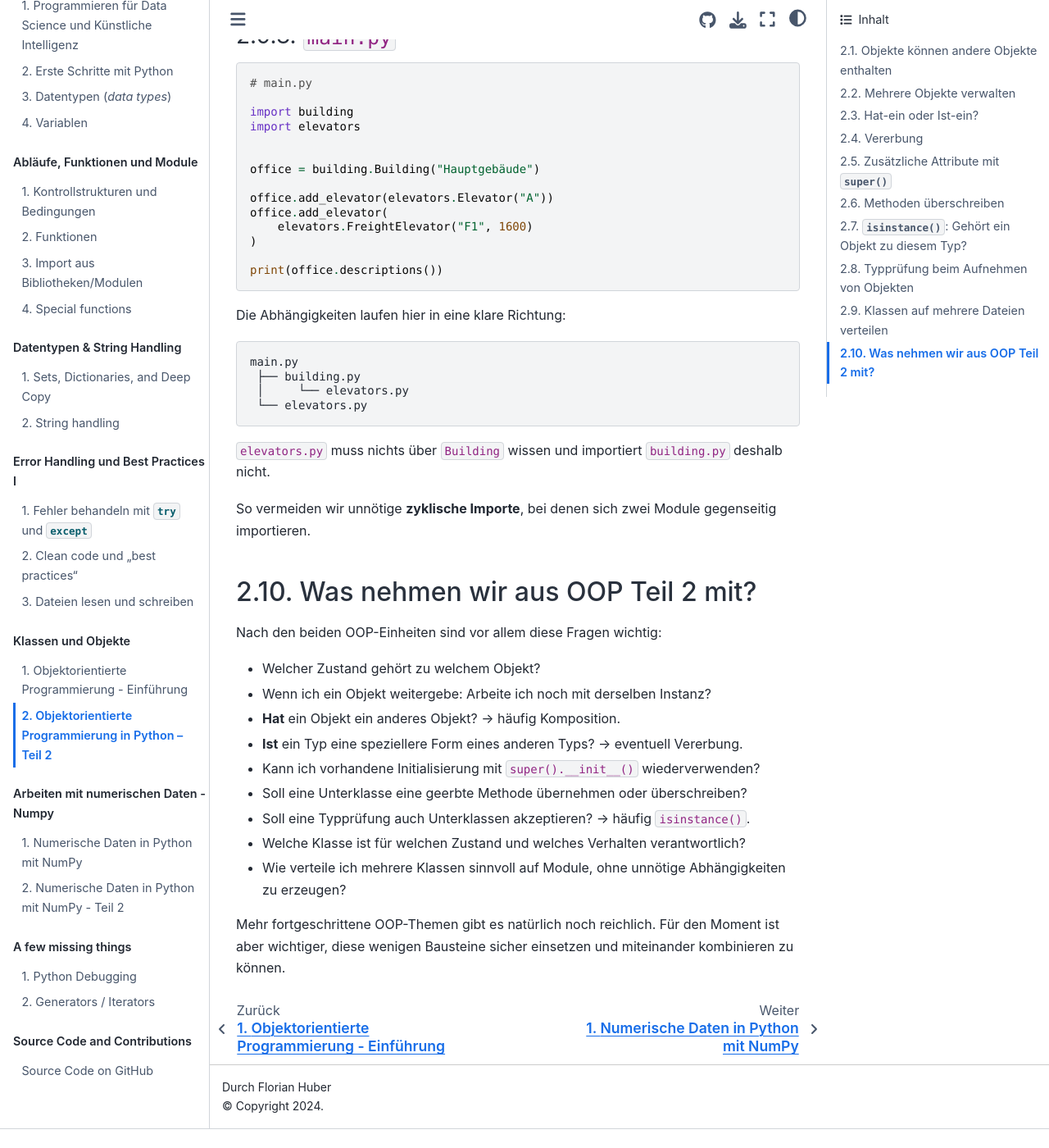
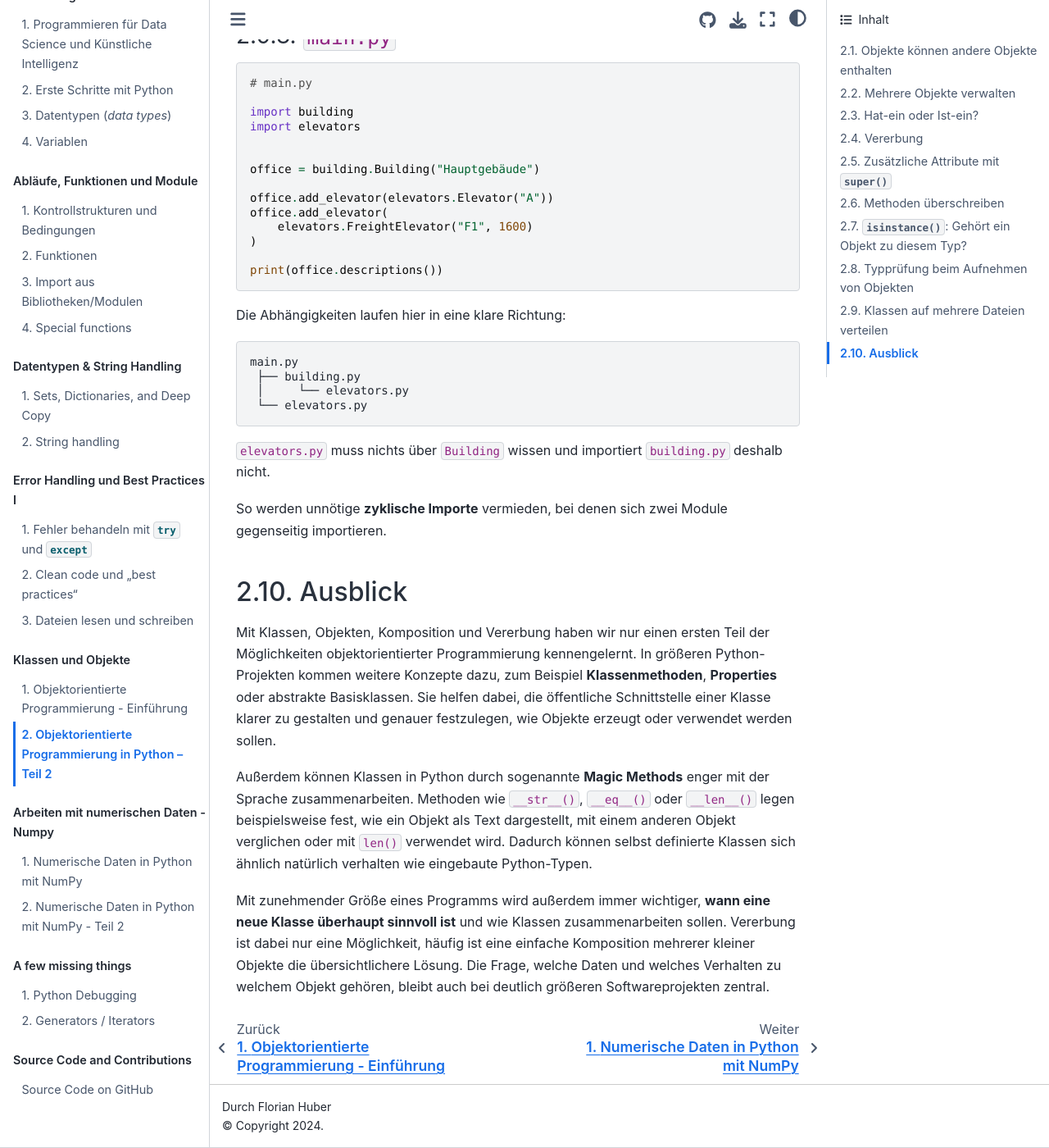
Before and after one commit to florian-huber/python-introduction, a Jupyter Book: the page built from lesson_material_german/07_classes_objects_2.md, in a window 1280 px wide and 1400 px high, scrolled down 13069 px. Shown: the whole window at 82% size. Built offline with Jupyter Book 1.0.4 settings and Sphinx 7.4.7 and the Sphinx Book theme 1.1.4, drawn with Linux system fonts in a browser that asks for light colours; pages that are not in the unit, such as notebooks, are missing from menus; comment, search, counter and statistics services are not loaded; before the commit the page ends 14446 px from its top, so only the background shows below that.

Commit message:
add short outlook

```diff
--- a/lesson_material_german/07_classes_objects_2.md
+++ b/lesson_material_german/07_classes_objects_2.md
@@ -644,20 +644,18 @@ main.py
 
 `elevators.py` muss nichts über `Building` wissen und importiert `building.py` deshalb nicht.
 
-So vermeiden wir unnötige **zyklische Importe**, bei denen sich zwei Module gegenseitig importieren.
+So werden unnötige **zyklische Importe** vermieden, bei denen sich zwei Module gegenseitig importieren.
 
-## Was nehmen wir aus OOP Teil 2 mit?
+## Ausblick
 
-Nach den beiden OOP-Einheiten sind vor allem diese Fragen wichtig:
+Mit Klassen, Objekten, Komposition und Vererbung haben wir nur einen ersten Teil der Möglichkeiten objektorientierter Programmierung kennengelernt.
+In größeren Python-Projekten kommen weitere Konzepte dazu, zum Beispiel **Klassenmethoden**, **Properties** oder abstrakte Basisklassen.
+Sie helfen dabei, die öffentliche Schnittstelle einer Klasse klarer zu gestalten und genauer festzulegen, wie Objekte erzeugt oder verwendet werden sollen.
 
-- Welcher Zustand gehört zu welchem Objekt?
-- Wenn ich ein Objekt weitergebe: Arbeite ich noch mit derselben Instanz?
-- **Hat** ein Objekt ein anderes Objekt? → häufig Komposition.
-- **Ist** ein Typ eine speziellere Form eines anderen Typs? → eventuell Vererbung.
-- Kann ich vorhandene Initialisierung mit `super().__init__()` wiederverwenden?
-- Soll eine Unterklasse eine geerbte Methode übernehmen oder überschreiben?
-- Soll eine Typprüfung auch Unterklassen akzeptieren? → häufig `isinstance()`.
-- Welche Klasse ist für welchen Zustand und welches Verhalten verantwortlich?
-- Wie verteile ich mehrere Klassen sinnvoll auf Module, ohne unnötige Abhängigkeiten zu erzeugen?
+Außerdem können Klassen in Python durch sogenannte **Magic Methods** enger mit der Sprache zusammenarbeiten.
+Methoden wie `__str__()`, `__eq__()` oder `__len__()` legen beispielsweise fest, wie ein Objekt als Text dargestellt, mit einem anderen Objekt verglichen oder mit `len()` verwendet wird.
+Dadurch können selbst definierte Klassen sich ähnlich natürlich verhalten wie eingebaute Python-Typen.
 
-Mehr fortgeschrittene OOP-Themen gibt es natürlich noch reichlich. Für den Moment ist aber wichtiger, diese wenigen Bausteine sicher einsetzen und miteinander kombinieren zu können.
+Mit zunehmender Größe eines Programms wird außerdem immer wichtiger, **wann eine neue Klasse überhaupt sinnvoll ist** und wie Klassen zusammenarbeiten sollen.
+Vererbung ist dabei nur eine Möglichkeit, häufig ist eine einfache Komposition mehrerer kleiner Objekte die übersichtlichere Lösung.
+Die Frage, welche Daten und welches Verhalten zu welchem Objekt gehören, bleibt auch bei deutlich größeren Softwareprojekten zentral.
```
